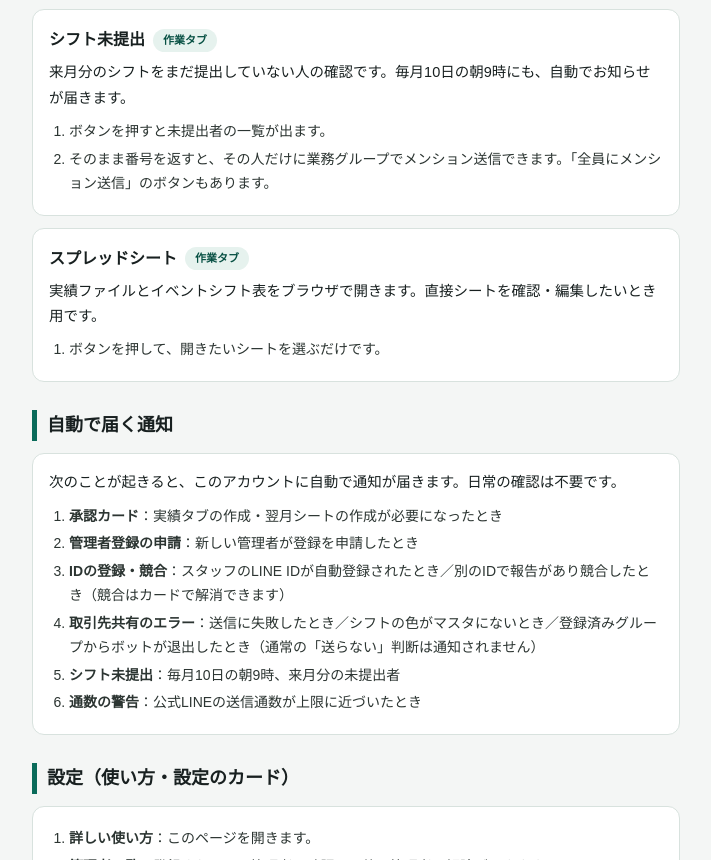
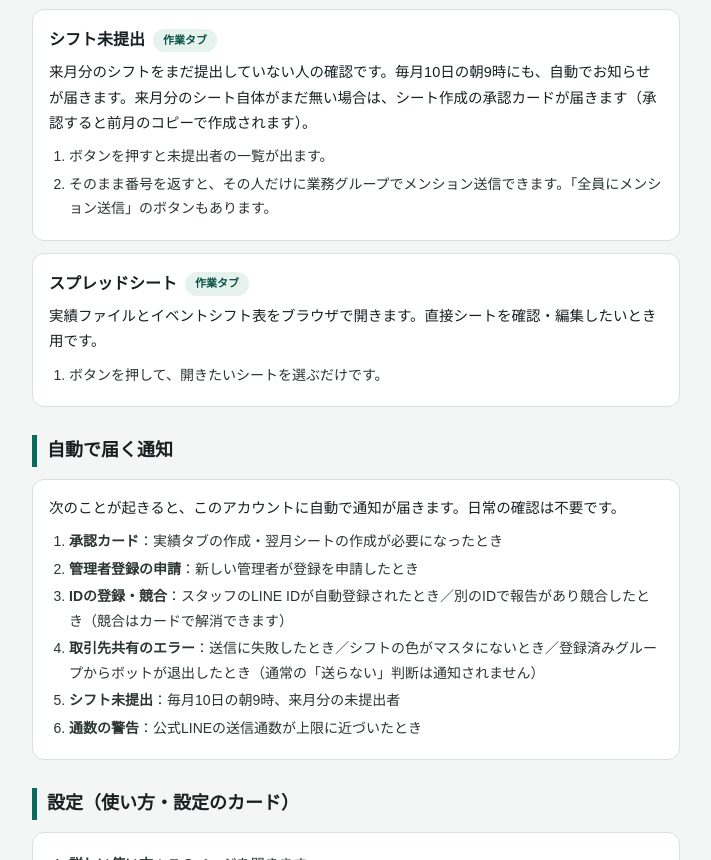
Before and after one commit to wizy-co/tuushin-admin, a plain HTML site: page help.html in a window 1280 px wide. Shown: the part 3738-4598 px from the top of the page, without its empty margins (284-995 px from the left). Drawn offline with Linux system fonts and the light colour scheme.

Commit message:
help: 毎月10日の翌月シート承認カードについて追記

```diff
--- a/help.html
+++ b/help.html
@@ -193,7 +193,7 @@ footer { text-align:center; color:var(--sub); font-size:12px; padding:24px 16px
 
 <div class="card">
   <h3>シフト未提出 <span class="pill">作業タブ</span></h3>
-  <p class="about">来月分のシフトをまだ提出していない人の確認です。毎月10日の朝9時にも、自動でお知らせが届きます。</p>
+  <p class="about">来月分のシフトをまだ提出していない人の確認です。毎月10日の朝9時にも、自動でお知らせが届きます。来月分のシート自体がまだ無い場合は、シート作成の承認カードが届きます（承認すると前月のコピーで作成されます）。</p>
   <ol class="how">
     <li>ボタンを押すと未提出者の一覧が出ます。</li>
     <li>そのまま番号を返すと、その人だけに業務グループでメンション送信できます。「全員にメンション送信」のボタンもあります。</li>
```
